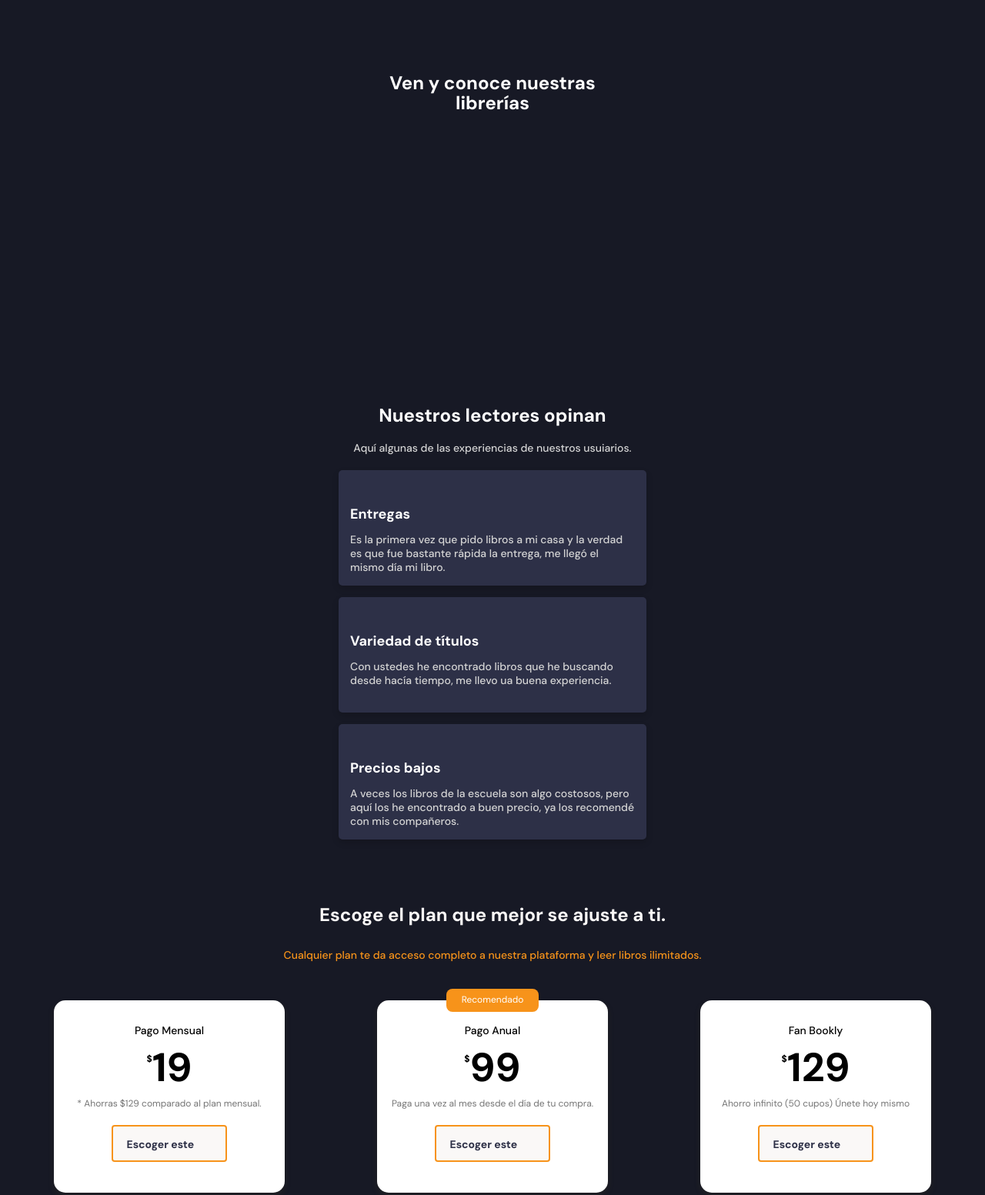
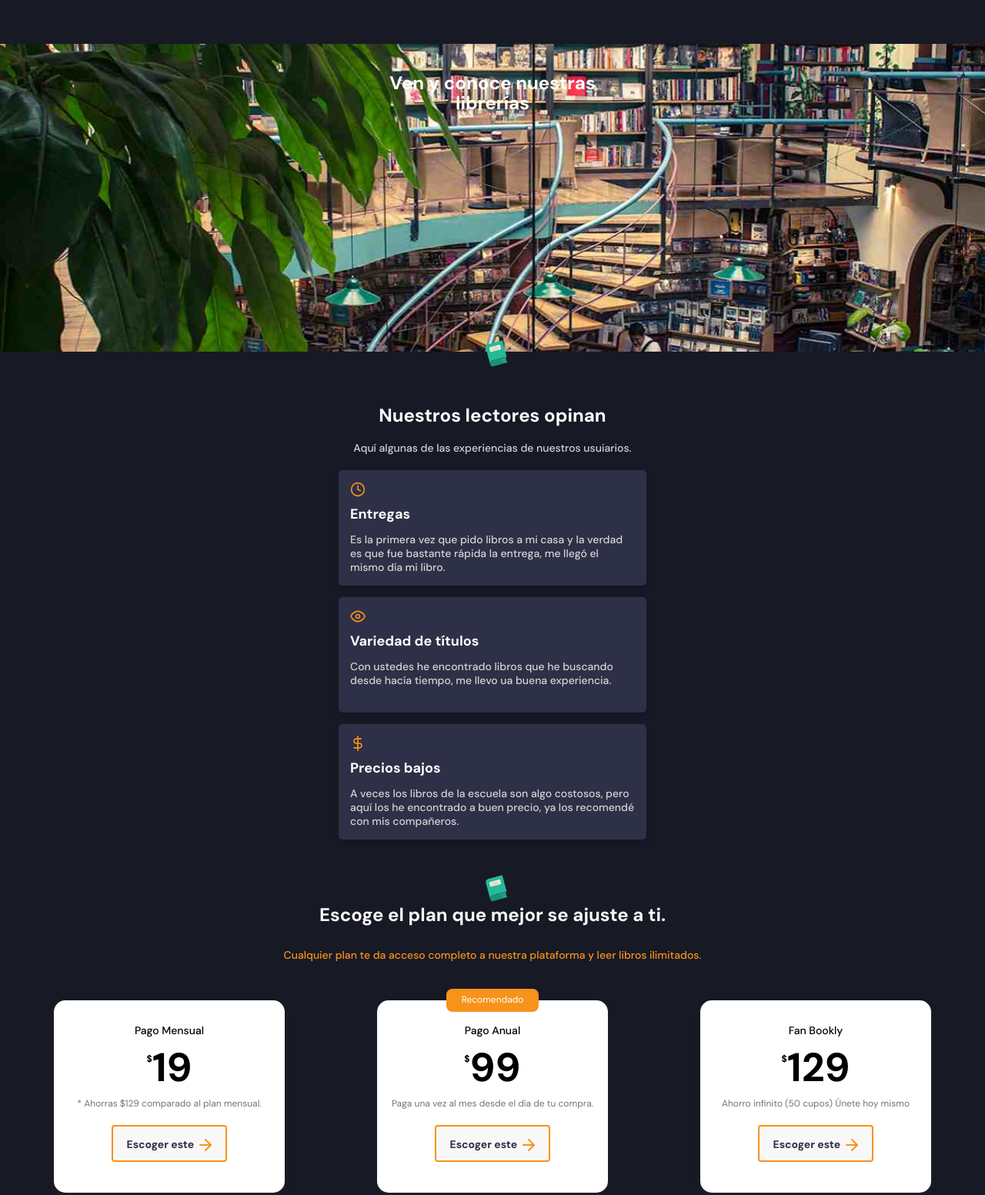
Before and after one commit to danielhh-dev/Bookly, a plain HTML site: page index.html in a window 1280 px wide. Shown: the part 635-2188 px from the top of the page at 77% size. Drawn offline with Linux system fonts and the light colour scheme.

Commit message:
Se corrige error en ruta de imágenes

```diff
--- a/assets/css/main.css
+++ b/assets/css/main.css
@@ -35,7 +35,7 @@ header {
     width: 100%;
     min-width: 300px;
     height: 334px;
-    background-image: url(./assets/images/background-header.jpg);
+    background-image: url(../images/background-header.jpg);
     background-size: cover;
     background-position: center center;
 }
@@ -78,7 +78,7 @@ header .logo img{
     width: 13px;
     height: 8px;
     margin-left: 10px;
-    background-image: url('./assets/images/down-arrow.svg');
+    background-image: url('../images/down-arrow.svg');
 }
 main {
     width: 100%;
@@ -131,7 +131,7 @@ main {
     top: -15px;
     left: calc(50% - 10px);
     transform: rotate(-15deg);
-    background-image: url("./assets/images/icon.svg");
+    background-image: url("../images/icon.svg");
     background-repeat: no-repeat;
 }
 .opinion-detail__logo-bottom {
@@ -141,7 +141,7 @@ main {
     top: 680px;
     left: calc(50% - 10px);
     transform: rotate(-15deg);
-    background-image: url("./assets/images/icon.svg");
+    background-image: url("../images/icon.svg");
     background-repeat: no-repeat;
 }
 .opinion-detail__title {
@@ -187,16 +187,16 @@ main {
     background-repeat: no-repeat;
 }
 .opinion-card__icon--clock {
-    background-image: url("./assets/images/clock.svg");
+    background-image: url("../images/clock.svg");
 }
 .opinion-card__icon--eye {
-    background-image: url("./assets/images/eye.svg");
+    background-image: url("../images/eye.svg");
 }
 .opinion-card__icon--dollar-sign {
-    background-image: url("./assets/images/dollar-sign.svg");
+    background-image: url("../images/dollar-sign.svg");
 }
 .opinion-card__icon--check-circle {
-    background-image: url("./assets/images/check-circle.svg");
+    background-image: url("../images/check-circle.svg");
 }
 .opinion-card__title {
     margin-bottom: 15px;
@@ -215,7 +215,7 @@ main {
     width: 100%;
     min-width: 320px;
     height: 50vh;
-    background-image: url("./assets/images/library.jpg");
+    background-image: url("../images/library.jpg");
     background-position: center;
     background-size: cover;
     background-repeat: no-repeat;
@@ -327,7 +327,7 @@ main {
     display: inline-block;
     width: 20px;
     height: 20px;
-    background-image: url("./assets/images/orange-right-arrow.svg");
+    background-image: url("../images/orange-right-arrow.svg");
     vertical-align: text-bottom;
 }
 footer {
--- a/index.html
+++ b/index.html
@@ -10,7 +10,7 @@
 </head>
 <body>
     <header>
-        <a class="logo" href="/index.html"><img src="assets/images/logo.svg" alt=""></a>
+        <a class="logo" href="/index.html"><img src="./assets/images/logo.svg" alt=""></a>
         <div class="header__title-container">
             <a class="header__button" href="#plans">Los mejores libros aquí<span></span></a>
         </div>
```
